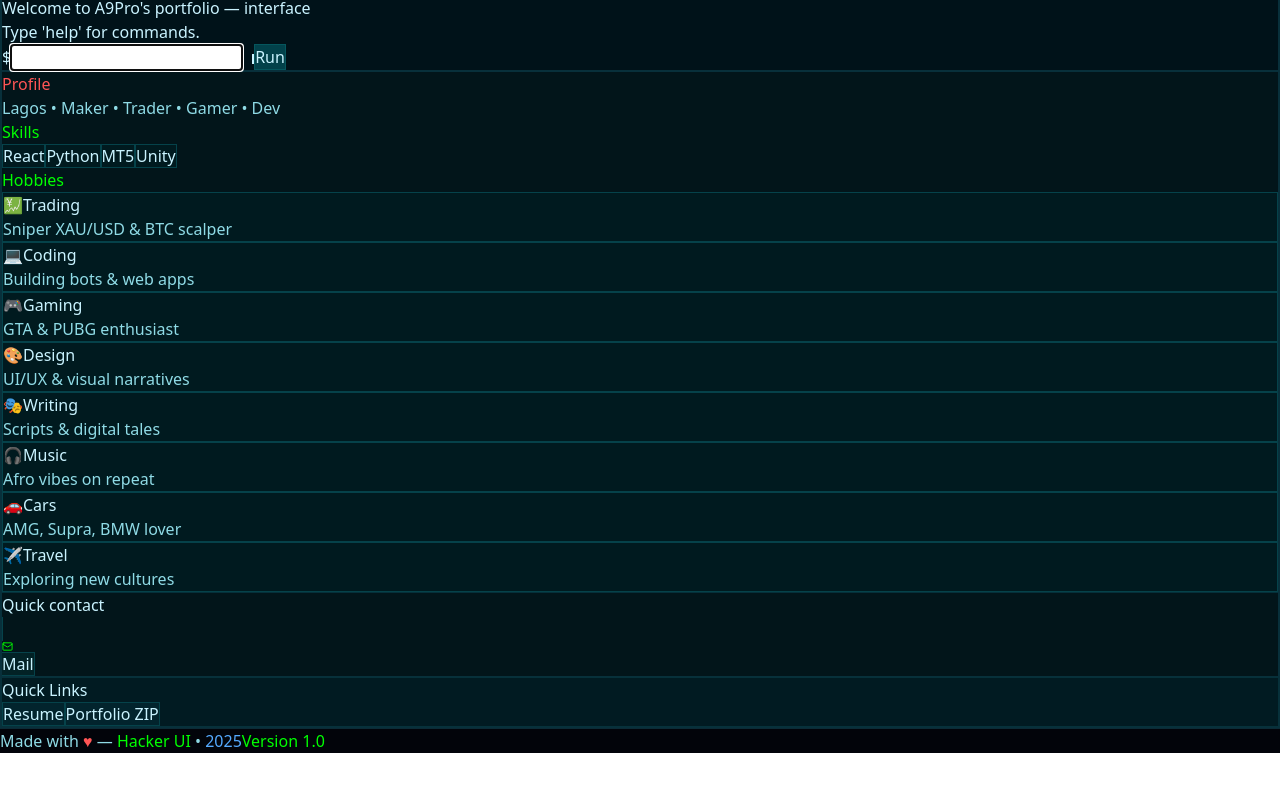
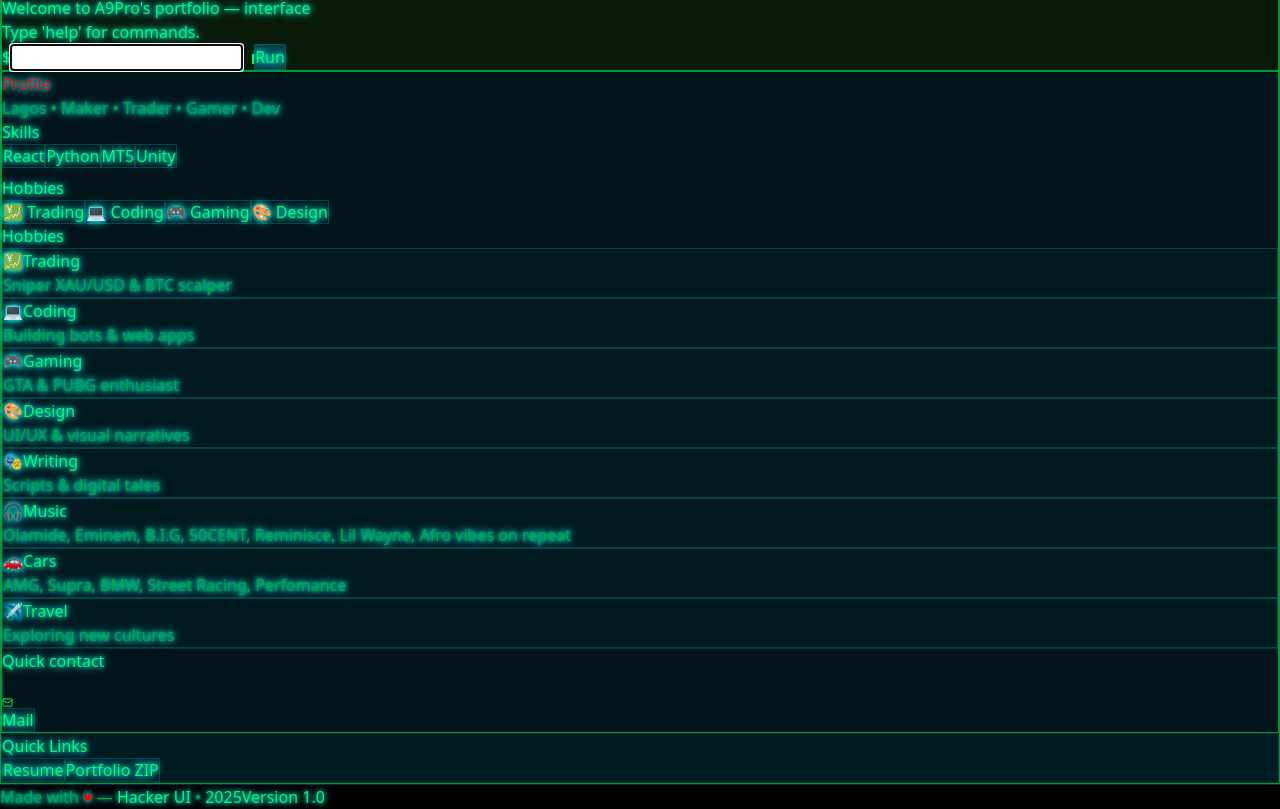
Before and after one commit to A9Pro/A9Pro-portfolio, a React (Vite) app: page / in a window 1280 px wide. Shown: the part 919-1728 px from the top of the page. Before the commit the page ends 1672 px from the top, so only its background shows below. Built offline with nearby package versions, Linux system fonts and the light colour scheme.

Commit message:
Updated App.jsx with hobbies animation and layout improvements

```diff
--- a/src/App.jsx
+++ b/src/App.jsx
@@ -148,8 +148,8 @@ export default function HackerUIProfile() {
     { id: 3, emoji: "🎮", title: "Gaming", desc: "GTA & PUBG enthusiast" },
     { id: 4, emoji: "🎨", title: "Design", desc: "UI/UX & visual narratives" },
     { id: 5, emoji: "🎭", title: "Writing", desc: "Scripts & digital tales" },
-    { id: 6, emoji: "🎧", title: "Music", desc: "Afro vibes on repeat" },
-    { id: 7, emoji: "🚗", title: "Cars", desc: "AMG, Supra, BMW lover" },
+    { id: 6, emoji: "🎧", title: "Music", desc: "Olamide, Eminem, B.I.G, 50CENT, Reminisce, Lil Wayne, Afro vibes on repeat" },
+    { id: 7, emoji: "🚗", title: "Cars", desc: "AMG, Supra, BMW, Street Racing, Perfomance" },
     { id: 8, emoji: "✈️", title: "Travel", desc: "Exploring new cultures" },
   ]);
 
@@ -169,8 +169,9 @@ export default function HackerUIProfile() {
   const previewRef = useRef(null);
 
   useEffect(() => {
-    const savedTheme = localStorage.getItem("theme");
-    if (savedTheme === "hacker-neon") document.documentElement.classList.add("hacker-neon");
+    // Set hacker-neon theme by default to match the screenshot
+    document.documentElement.classList.add("hacker-neon");
+    localStorage.setItem("theme", "hacker-neon");
 
     setTimeout(() => setHobbiesVisible(true), 500);
   }, []);
@@ -546,6 +547,13 @@ export default function HackerUIProfile() {
                       ))}
                     </div>
 
+                    <div className="text-[9px] mb-1" style={{ color: "var(--color-accent-green)", marginTop: 8 }}>Hobbies</div>
+                    <div className="flex flex-wrap gap-1">
+                      {hobbies.slice(0, 4).map(h => (
+                        <span key={h.id} className="px-1.5 py-0.5 text-[9px] rounded" style={{ backgroundColor: "#001a1f", border: "1px solid #05424a" }}>{h.emoji} {h.title}</span>
+                      ))}
+                    </div>
+
                     <div className="text-[9px] mb-1 mt-3" style={{ color: "var(--color-accent-green)" }}>Hobbies</div>
                     <div className="flex flex-col gap-1 max-h-[180px] overflow-y-auto">
                       {hobbies.map((hobby, index) => (
```
